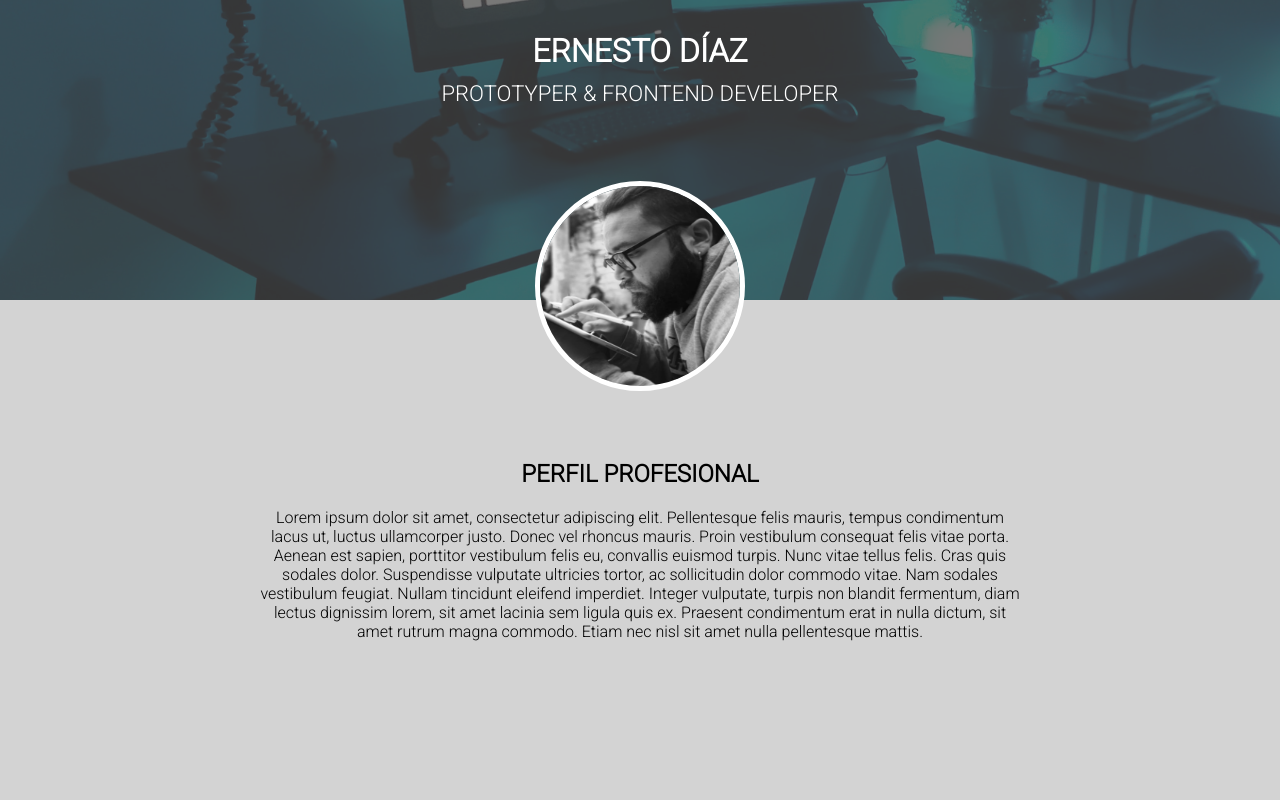
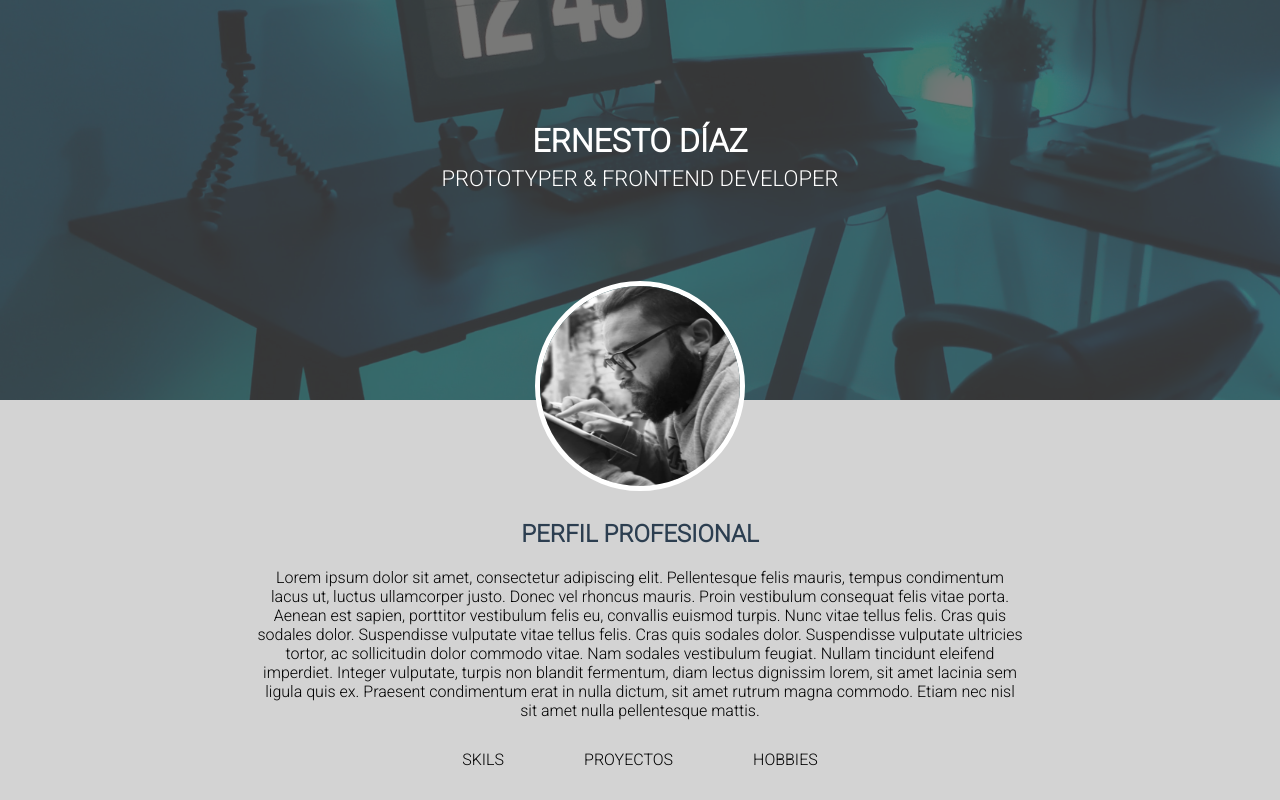
Before and after one commit to ErnestoADP/Portafolio, a Vue app: page / in a window 1280 px wide. Built offline with nearby package versions, Linux system fonts and the light colour scheme.

Commit message:
arreglos en el perfil

```diff
--- a/src/App.vue
+++ b/src/App.vue
@@ -1,17 +1,32 @@
 <template>
   <div id="app">
     <div class="header img-nav">
-      <h1>ERNESTO DÍAZ</h1>
-      <h2>PROTOTYPER & FRONTEND DEVELOPER</h2>
+      <h1 class="titulo">ERNESTO DÍAZ</h1>
+      <h2 class="titulo">PROTOTYPER & FRONTEND DEVELOPER</h2>
+
       <img class="foto" alt="Vue logo" src="./assets/ernesto.png" />
     </div>
-    <!-- <div class="tab">
-      <router-link class="tab-buttom" to="/">INFORMACIÓN</router-link>
-      <router-link class="tab-buttom" to="/skils">SKILS</router-link>
-      <router-link class="tab-buttom" to="/proyectos">PROYECTOS</router-link>
-      <router-link class="tab-buttom" to="/hobby">HOBBIES</router-link>
-      <router-link class="tab-buttom" to="/contacto">CONTACTO</router-link>
-    </div> -->
+    <h2>PERFIL PROFESIONAL</h2>
+    <p>
+      Lorem ipsum dolor sit amet, consectetur adipiscing elit. Pellentesque
+      felis mauris, tempus condimentum lacus ut, luctus ullamcorper justo. Donec
+      vel rhoncus mauris. Proin vestibulum consequat felis vitae porta. Aenean
+      est sapien, porttitor vestibulum felis eu, convallis euismod turpis. Nunc
+      vitae tellus felis. Cras quis sodales dolor. Suspendisse vulputate vitae
+      tellus felis. Cras quis sodales dolor. Suspendisse vulputate ultricies
+      tortor, ac sollicitudin dolor commodo vitae. Nam sodales vestibulum
+      feugiat. Nullam tincidunt eleifend imperdiet. Integer vulputate, turpis
+      non blandit fermentum, diam lectus dignissim lorem, sit amet lacinia sem
+      ligula quis ex. Praesent condimentum erat in nulla dictum, sit amet rutrum
+      magna commodo. Etiam nec nisl sit amet nulla pellentesque mattis.
+    </p>
+
+    <div class="tab">
+      <router-link class="buttom" to="/skils">SKILS</router-link>
+      <router-link class="buttom" to="/proyectos">PROYECTOS</router-link>
+      <router-link class="buttom" to="/hobby">HOBBIES</router-link>
+    </div>
+
     <router-view></router-view>
   </div>
 </template>
@@ -47,9 +62,12 @@ body {
   background-color: rgba(0, 0, 0, 0.486);
   margin: auto;
   padding-top: 100px;
-  padding-bottom: 200px;
-  margin-bottom: 160px;
+  padding-bottom: 300px;
+  margin-bottom: 120px;
   position: relative;
+}
+.titulo {
+  color: white;
 }
 
 #app > .header > .foto {
@@ -78,7 +96,7 @@ body {
 
 #app > .header > h1 {
   position: absolute;
-  top: 10%;
+  top: 30%;
   left: 50%;
   transform: translate(-50%, -50%);
 }
@@ -86,107 +104,28 @@ body {
   font-weight: 100;
   font-size: 22px;
   position: absolute;
-  top: 25%;
+  top: 40%;
   left: 50%;
   transform: translate(-50%, -50%);
 }
 
+/** bototones de skill/proyecto/hobbie */
 .tab {
-  padding: 10px;
-  width: 1499px;
   margin: auto;
-  background-color: #000000;
 
-  position: absolute;
-  bottom: 384px;
-  box-shadow: 0 8px 16px 0 rgb(255, 255, 255), 0 6px 20px 0 rgba(0, 0, 0, 0.19);
+  padding: 30px;
+  bottom: 1px;
+  left: 470px;
 }
-
-.tab-buttom {
-  margin: 60px;
-  background-color: #000000;
-  color: white;
+.buttom {
+  padding: 20px;
+  margin: 20px;
+  color: #000000;
   text-decoration: none;
-  border-radius: 10%;
-}
-
-h1,
-h2 {
-  color: white;
 }
 
 p {
-  color: white;
-}
-.div-boss {
-  display: flex;
-  justify-content: center;
-}
-.contenedorsecundario {
-  width: 500px;
-  height: 245px;
-  margin: 40px;
-
-  color: white;
-  border: 2px solid #000000;
-  box-shadow: 10px 10px black;
-  background-color: rgba(0, 0, 0, 0.3);
-}
-.contenedor-secundario {
-  width: 600px;
-  height: 300px;
-  margin: 40px;
-  color: white;
-  border: 2px solid #000000;
-  box-shadow: 10px 10px black;
-  background-color: rgba(0, 0, 0, 0.3);
-}
-.text {
-  padding: 15px;
-  margin: 10px;
-}
-
-p {
-  display: block;
-  margin-block-start: 1em;
-  margin-block-end: 1em;
-  margin-inline-start: 0px;
-  margin-inline-end: 0px;
-}
-.contenedor {
-  width: 500px;
-  height: 245px;
-  margin: 40px;
-  border: 2px solid #000000;
-  box-shadow: 10px 10px black;
-}
-.imginfo {
-  width: 500px;
-  height: 245px;
-  margin: 0;
-}
-
-/**iconos */
-.icons {
-  width: 30px;
-  height: 30px;
-}
-
-.contactos {
-  display: flex;
-  flex-direction: row;
-  height: 55px;
-}
-h3 {
-  margin: 0;
-}
-
-/**block informacion */
-.informacion > h2{
-  color: #000000;
-}
-.informacion > p  {
-  font-family: 'Roboto', sans-serif;
+  font-family: "Roboto", sans-serif;
   width: 60%;
   margin: auto;
   font-weight: 100;
--- a/src/components/Contacto.vue
+++ b/src/components/Contacto.vue
@@ -1,46 +1,6 @@
 <template>
   <div>
-    <div class="div-boss">
-      <div class="contenedor-secundario">
-        <div class="text">
-          <h3>ENLACES UTILES</h3>
-          <div>
-            <div class="contactos">
-              <p>
-                <img class="icons" src="../assets/facebook.png" alt=" " />
-                <a href="https://www.facebook.com/ernestoandres.diazplaza">
-                  Ernesto Diaz</a
-                >
-              </p>
-            </div>
-            <div class="contactos">
-              <p>
-                <img class="icons" src="../assets/instagram.png" alt=" " />
-                <a href="https://www.instagram.com/ernesthordiaz/?hl=es-la">
-                  Ernesto Diaz</a
-                >
-              </p>
-            </div>
-            <div class="contactos">
-              <p>
-                <img class="icons" src="../assets/linkedin.png" alt=" " />
-                <a href="https://www.linkedin.com/in/ernesto-andres-diaz-plaza-b824351a6/">
-                  Ernesto Diaz</a
-                >
-              </p>
-            </div>
-            <div class="contactos">
-              <p>
-                <img class="icons" src="../assets/gmail.png" alt=" " />
-                <a href="https://mail.google.com/mail/u/1/?ogbl#inbox">
-                  Ernesto Diaz</a
-                >
-              </p>
-            </div>
-          </div>
-        </div>
-      </div>
-    </div>
+
   </div>
 </template>
 
--- a/src/components/Hobby.vue
+++ b/src/components/Hobby.vue
@@ -1,26 +1,20 @@
 <template>
   <div>
-    <div class="div-boss">
-      <div class="contenedorsecundario">
-        <div class="text">
-          <p>
-            Lorem Ipsum es simplemente el texto de relleno de las imprentas y
-            archivos de texto. Lorem Ipsum ha sido el texto de relleno estándar
-            de las industrias desde el año 1500, cuando un impresor (N. del T.
-            persona que se dedica a la imprenta) desconocido usó una galería de
-            textos y los mezcló de tal manera que logró hacer un libro de textos
-            especimen.
-          </p>
-        </div>
-      </div>
-      <div class="contenedor">
-        <img
-          class="imginfo"
-          src="https://1.bp.blogspot.com/-tIQ3nd1YgFY/XsU3dF3NE6I/AAAAAAAB4Gg/rztoW5MlOaQfyK5oPqECclJGERgrSaTrQCLcBGAsYHQ/s1600/mejores-comics-batman.jpeg"
-          alt=" "
-        />
-      </div>
-    </div>
+  <h2 class="hobbie">HOBBIES</h2>
+    <p>
+      Lorem ipsum dolor sit amet, consectetur adipiscing elit. Pellentesque
+      felis mauris, tempus condimentum lacus ut, luctus ullamcorper justo. Donec
+      vel rhoncus mauris. Proin vestibulum consequat felis vitae porta. Aenean
+      est sapien, porttitor vestibulum felis eu, convallis euismod turpis. Nunc
+      vitae tellus felis. Cras quis sodales dolor. Suspendisse vulputate
+      vitae tellus felis. Cras quis sodales dolor. Suspendisse vulputate
+      ultricies tortor, ac sollicitudin dolor commodo vitae. Nam sodales
+      vestibulum feugiat. Nullam tincidunt eleifend imperdiet. Integer
+      vulputate, turpis non blandit fermentum, diam lectus dignissim lorem, sit
+      amet lacinia sem ligula quis ex. Praesent condimentum erat in nulla
+      dictum, sit amet rutrum magna commodo. Etiam nec nisl sit amet nulla
+      pellentesque mattis.
+    </p>
   </div>
 </template>
 
--- a/src/components/Informacion.vue
+++ b/src/components/Informacion.vue
@@ -1,82 +1,7 @@
 <template>
   <div class="informacion">
-    <h2 >PERFIL PROFESIONAL</h2>
-    <p>
-      Lorem ipsum dolor sit amet, consectetur adipiscing elit. Pellentesque
-      felis mauris, tempus condimentum lacus ut, luctus ullamcorper justo. Donec
-      vel rhoncus mauris. Proin vestibulum consequat felis vitae porta. Aenean
-      est sapien, porttitor vestibulum felis eu, convallis euismod turpis. Nunc
-      vitae tellus felis. Cras quis sodales dolor. Suspendisse vulputate
-      ultricies tortor, ac sollicitudin dolor commodo vitae. Nam sodales
-      vestibulum feugiat. Nullam tincidunt eleifend imperdiet. Integer
-      vulputate, turpis non blandit fermentum, diam lectus dignissim lorem, sit
-      amet lacinia sem ligula quis ex. Praesent condimentum erat in nulla
-      dictum, sit amet rutrum magna commodo. Etiam nec nisl sit amet nulla
-      pellentesque mattis.
-    </p>
-    <!-- <div class="div-boss">
-      <div class="contenedorsecundario">
-        <div class="text">
-          <p>
-            <br>
-            ESTUDIOS PROFESIONALES <br />
-            <br />
-            INSTITUTO PROFESIONAL DE CHILE, Titulado en Analista Programador con
-            distinción, en Santiago con la fecha de 23 de julio del 2020.
-          </p>
-        </div>
-      </div>
-      <div class="contenedor">
-        <img
-          class="imginfo"
-          src="https://www.ipchile.cl/wp-content/uploads/2019/02/IMG_6092.jpg "
-          alt=" "
-        />
-      </div>
-    </div>
-    <div class="div-boss">
-      <div class="contenedor">
-        <img
-          class="imginfo"
-          src="../assets/myp.png"
-          alt=" "
-        />
-      </div>
-      <div class="contenedorsecundario">
-        <div class="text">
-          <p>
-            <br>
-            PRÁCTICA PROFESIONAL<br />
-            <br />
-            DESARROLLO Y MANTENIMIENTO DE SITIO WEB: MAESTROS Y PROFESIONALES.
-            Fecha: 20 Marzo – 20 Junio Apoyo Frontend en el desarrollo web de
-            Maestros y Profesionales en el diseño web de la página.
-          </p>
-        </div>
-      </div>
 
-    </div>
-    <div class="div-boss">
-      <div class="contenedorsecundario">
-        <div class="text">
-          <p>
-            <br>
-            TRABAJO EXTRACURRICULAR <br />
-            <br />
-            Junio - actual Trabajo Freelance. Creación de templates web,
-            desarrollo en base HTML5 (uso de semántica) CSS3 (Flexbox),
-            JavaScript.
-          </p>
-        </div>
-      </div>
-      <div class="contenedor">
-        <img
-          class="imginfo"
-          src="../assets/formUser.png"
-          alt=" "
-        />
-      </div>
-    </div> -->
+
   </div>
 </template>
 
--- a/src/components/Proyectos.vue
+++ b/src/components/Proyectos.vue
@@ -1,6 +1,20 @@
 <template>
   <div>
-    <h1>Proyectos</h1>
+      <h2 class="proyectos">PROYECTOS</h2>
+    <p>
+      Lorem ipsum dolor sit amet, consectetur adipiscing elit. Pellentesque
+      felis mauris, tempus condimentum lacus ut, luctus ullamcorper justo. Donec
+      vel rhoncus mauris. Proin vestibulum consequat felis vitae porta. Aenean
+      est sapien, porttitor vestibulum felis eu, convallis euismod turpis. Nunc
+      vitae tellus felis. Cras quis sodales dolor. Suspendisse vulputate
+      vitae tellus felis. Cras quis sodales dolor. Suspendisse vulputate
+      ultricies tortor, ac sollicitudin dolor commodo vitae. Nam sodales
+      vestibulum feugiat. Nullam tincidunt eleifend imperdiet. Integer
+      vulputate, turpis non blandit fermentum, diam lectus dignissim lorem, sit
+      amet lacinia sem ligula quis ex. Praesent condimentum erat in nulla
+      dictum, sit amet rutrum magna commodo. Etiam nec nisl sit amet nulla
+      pellentesque mattis.
+    </p>
   </div>
 </template>
 
--- a/src/components/Skils.vue
+++ b/src/components/Skils.vue
@@ -1,6 +1,20 @@
 <template>
   <div>
-    <p>son todas la s habilidades</p>
+      <h2 class="skills">SKILL</h2>
+    <p>
+      Lorem ipsum dolor sit amet, consectetur adipiscing elit. Pellentesque
+      felis mauris, tempus condimentum lacus ut, luctus ullamcorper justo. Donec
+      vel rhoncus mauris. Proin vestibulum consequat felis vitae porta. Aenean
+      est sapien, porttitor vestibulum felis eu, convallis euismod turpis. Nunc
+      vitae tellus felis. Cras quis sodales dolor. Suspendisse vulputate
+      vitae tellus felis. Cras quis sodales dolor. Suspendisse vulputate
+      ultricies tortor, ac sollicitudin dolor commodo vitae. Nam sodales
+      vestibulum feugiat. Nullam tincidunt eleifend imperdiet. Integer
+      vulputate, turpis non blandit fermentum, diam lectus dignissim lorem, sit
+      amet lacinia sem ligula quis ex. Praesent condimentum erat in nulla
+      dictum, sit amet rutrum magna commodo. Etiam nec nisl sit amet nulla
+      pellentesque mattis.
+    </p>
   </div>
 </template>
 
@@ -12,4 +26,5 @@ export default {
 </script>
 
 <style lang="scss" scoped>
+
 </style>
```
